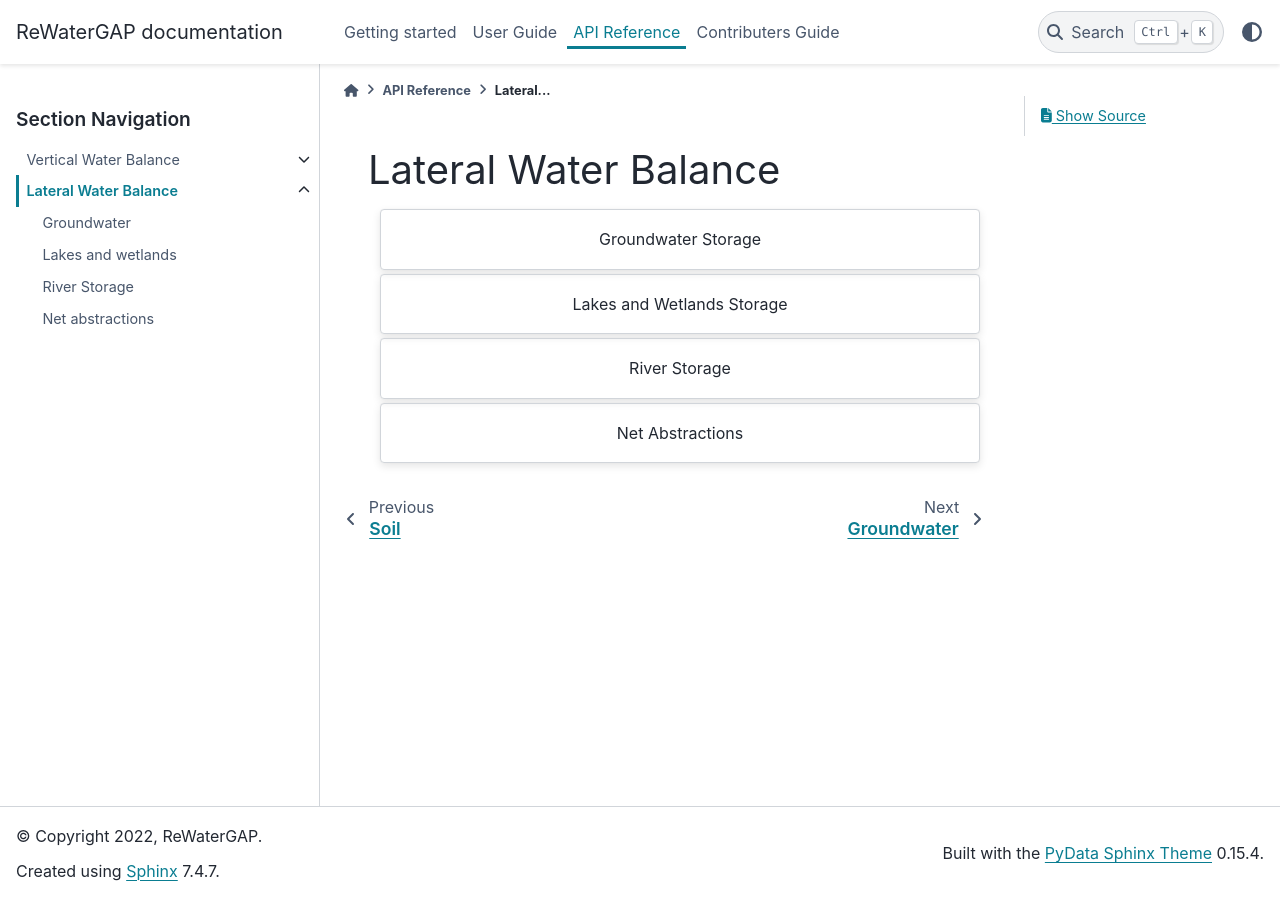
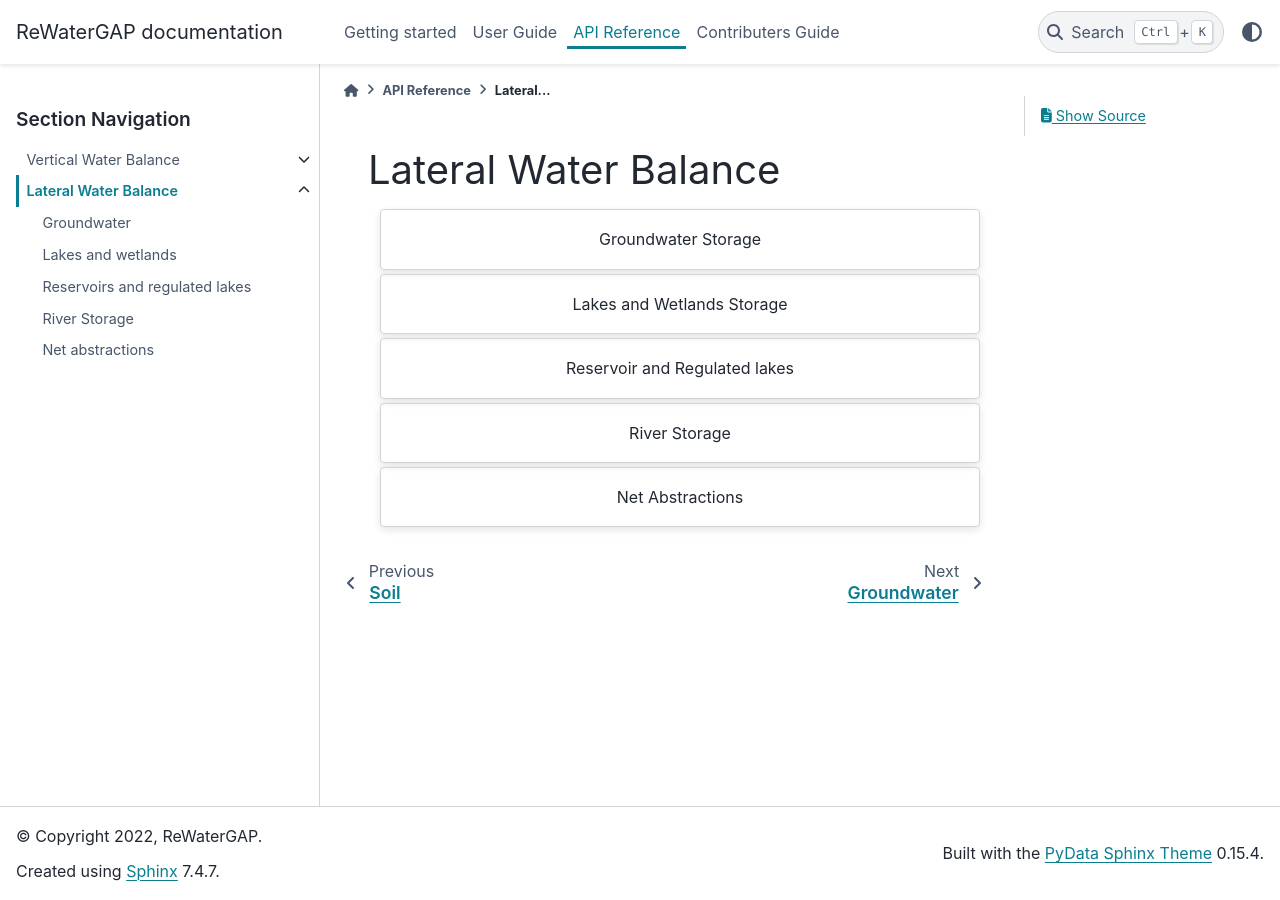
Before and after one commit to HydrologyFrankfurt/ReWaterGAP, a Sphinx documentation site: the page built from docs/api_docs/lateral_water_balance/index.rst, in a window 1280 px wide. Built offline with Sphinx 7.4.7 and the PyData theme 0.15.4, drawn with Linux system fonts in a browser that asks for light colours; pages that are not in the unit, such as notebooks, are missing from menus.

Commit message:
Update index.rst

```diff
--- a/docs/api_docs/lateral_water_balance/index.rst
+++ b/docs/api_docs/lateral_water_balance/index.rst
@@ -23,6 +23,13 @@ Lateral Water Balance
 
     .. grid-item-card::
         :text-align: center
+        :link:  reservoir_regulated_lakes
+        :link-type: ref
+
+        Reservoir and Regulated lakes
+
+    .. grid-item-card::
+        :text-align: center
         :link:  river
         :link-type: ref
 
@@ -41,5 +48,6 @@ Lateral Water Balance
 
     groundwater
     lakes_wetlands
+    reservoir_regulated_lakes
     river
     net_abstractions
```
